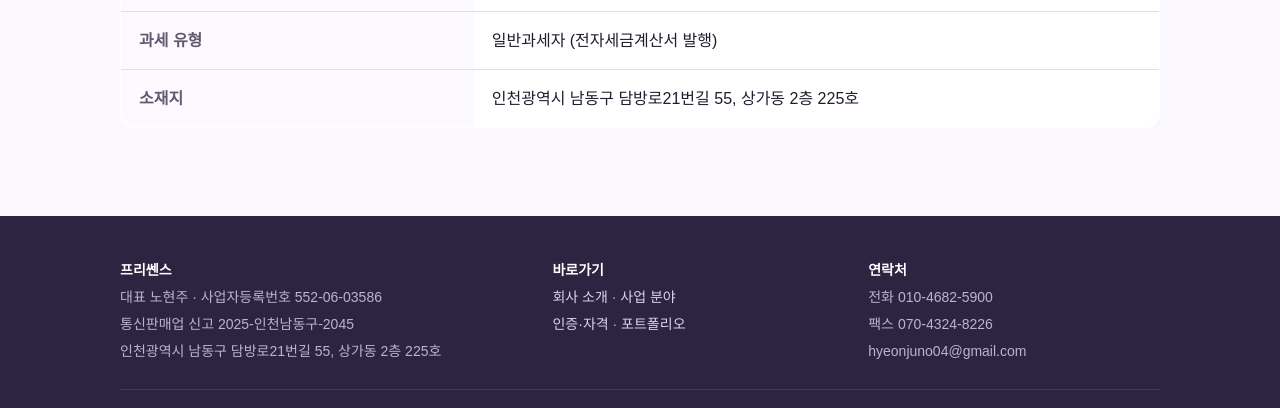
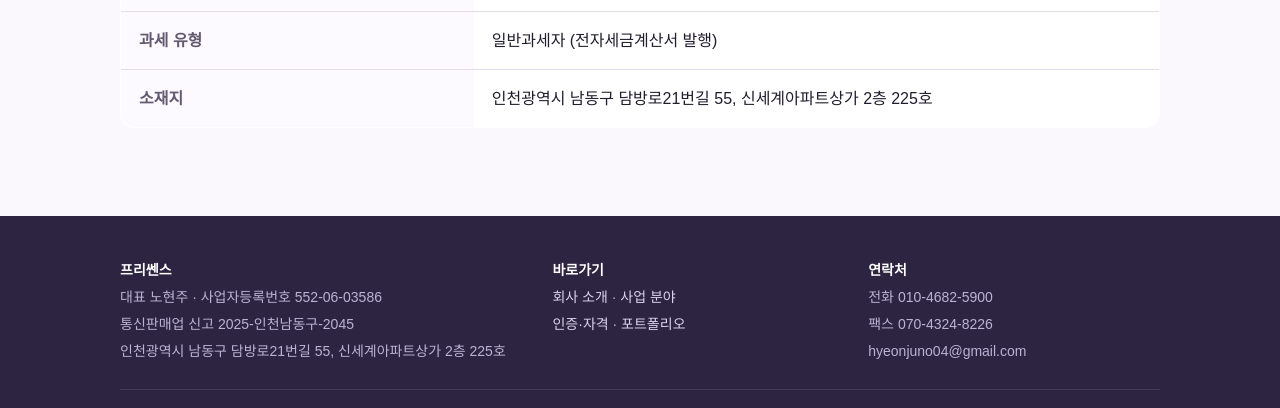
Before and after one commit to hyeonjuno04-star/freesense-home, a plain HTML site: page about.html in a window 1280 px wide. Shown: the part 1655-2063 px from the top of the page. Drawn offline with Linux system fonts and the light colour scheme.

Commit message:
맨 아래 주소를 신세계아파트상가로 맞춤
Co-Authored-By: Claude Opus 5.5 <noreply@anthropic.com>

```diff
--- a/about.html
+++ b/about.html
@@ -76,7 +76,7 @@
       <tr><th>통신판매업 신고</th><td>2025-인천남동구-2045</td></tr>
       <tr><th>업태</th><td>도매 및 소매업 · 정보통신업</td></tr>
       <tr><th>과세 유형</th><td>일반과세자 (전자세금계산서 발행)</td></tr>
-      <tr><th>소재지</th><td>인천광역시 남동구 담방로21번길 55, 상가동 2층 225호</td></tr>
+      <tr><th>소재지</th><td>인천광역시 남동구 담방로21번길 55, 신세계아파트상가 2층 225호</td></tr>
     </table>
   </div>
 </section>
@@ -88,7 +88,7 @@
         <p><b>프리쎈스</b></p>
         <p>대표 노현주 · 사업자등록번호 552-06-03586</p>
         <p>통신판매업 신고 2025-인천남동구-2045</p>
-        <p>인천광역시 남동구 담방로21번길 55, 상가동 2층 225호</p>
+        <p>인천광역시 남동구 담방로21번길 55, 신세계아파트상가 2층 225호</p>
       </div>
       <div>
         <p><b>바로가기</b></p>
```
Also changed, not shown: certs.html (+1 -1 lines), contact.html (+1 -1 lines), index.html (+1 -1 lines), p-cardnews.html (+1 -1 lines), p-chatbot.html (+1 -1 lines), p-homepage.html (+1 -1 lines), p-maintenance.html (+1 -1 lines), p-pc.html (+1 -1 lines), p-toner.html (+1 -1 lines), portfolio.html (+1 -1 lines), products.html (+1 -1 lines), services.html (+1 -1 lines).
